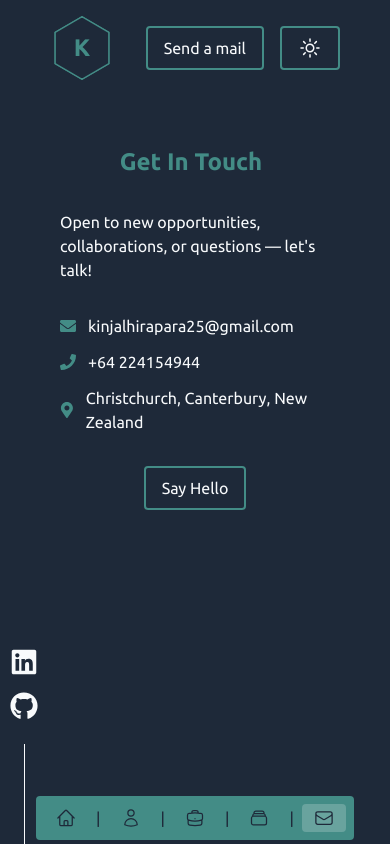
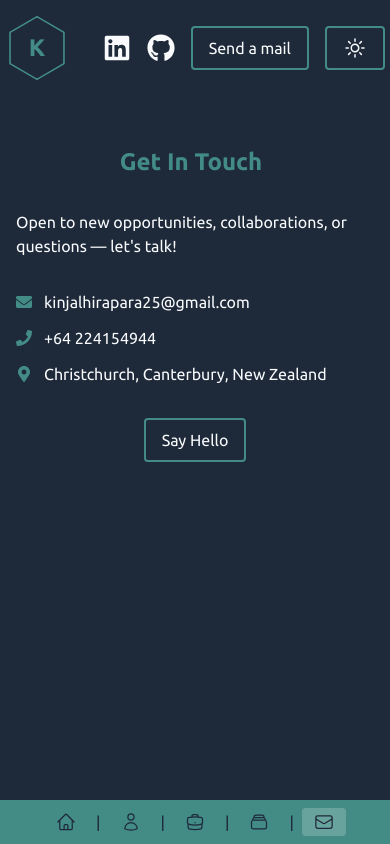
Before and after one commit to KinjalHirapara/portfolio, a React (Vite) app: page /contact in a window 390 px wide. Built offline with nearby package versions, Linux system fonts and the light colour scheme.

Commit message:
fixed height issue and update responsive style.

```diff
--- a/src/App.tsx
+++ b/src/App.tsx
@@ -1,7 +1,10 @@
 import "./App.css";
 import { ThemeProvider } from "./context/ThemeContext";
 import Page from "./components/page";
+import { useViewportHeight } from "./hooks/useViewportHeight";
 function App() {
+  useViewportHeight();
+
   return (
     <ThemeProvider>
       <Page />
--- a/src/components/About.tsx
+++ b/src/components/About.tsx
@@ -9,7 +9,7 @@ const About: React.FC = () => {
   return (
     <section
       id="about"
-      className="max-w-5xl mx-auto px-[60px] py-[30px] lg:px-4 lg:py-[10px] flex flex-col mobile-landscape-padding"
+      className="max-w-5xl mx-auto px-4 py-[30px] lg:py-[10px] flex flex-col mobile-landscape-padding"
     >
       <div className="flex flex-col md:flex-row gap-10 items-stretch pb-4">
         <div className="md:w-1/2 flex flex-col h-full">
--- a/src/components/Contact.tsx
+++ b/src/components/Contact.tsx
@@ -19,20 +19,20 @@ const Contact: React.FC = () => {
   return (
     <section
       id="contact"
-      className="max-w-5xl mx-auto px-[60px] py-[50px] lg:px-4 lg:py-[10px] h-auto lg:h-full flex flex-col items-center justify-center mobile-landscape-padding"
+      className="gap-8 max-w-5xl mx-auto px-4 py-[50px] lg:py-[10px] h-auto lg:h-full flex flex-col items-center justify-center mobile-landscape-padding"
     >
       <motion.div
         initial={{ opacity: 0, y: -30 }}
         animate={{ opacity: 1, y: 0 }}
         transition={{ duration: 0.6 }}
       >
-        <h2 className="text-2xl md:text-4xl font-bold mb-8 text-primary flex items-center gap-2">
+        <h2 className="text-2xl md:text-4xl font-bold text-primary flex items-center gap-2">
           <span className="numbered-heading"> Get In Touch</span>
           <span className="flex-1 h-px bg-primary"></span>
         </h2>
       </motion.div>
       <motion.p
-        className="mb-8 text-md text-textDark dark:text-textLight"
+        className="text-md text-textDark dark:text-textLight"
         initial={{ opacity: 0, y: 20 }}
         animate={{ opacity: 1, y: 0 }}
         transition={{ delay: 0.3, duration: 0.5 }}
@@ -40,7 +40,7 @@ const Contact: React.FC = () => {
         Open to new opportunities, collaborations, or questions — let's talk!
       </motion.p>
       <motion.div
-        className="mb-8 space-y-3 text-left w-full max-w-md mx-auto"
+        className="space-y-3 text-left w-full max-w-md mx-auto"
         variants={listVariants}
         initial="hidden"
         animate="visible"
--- a/src/components/Experience.tsx
+++ b/src/components/Experience.tsx
@@ -6,7 +6,7 @@ import { detailVariants } from "../utils/motion";
 const Experience: React.FC = () => {
   const [selectedExperience, setSelectedExperience] = useState(0);
   return (
-    <section className="max-w-5xl mx-auto px-[60px] py-[50px] lg:px-4 lg:py-[10px] flex flex-col mobile-landscape-padding">
+    <section className="max-w-5xl mx-auto px-4 py-[50px] lg:py-[10px] flex flex-col mobile-landscape-padding">
       <motion.div
         initial={{ opacity: 0, y: -30 }}
         animate={{ opacity: 1, y: 0 }}
--- a/src/components/Home.tsx
+++ b/src/components/Home.tsx
@@ -4,7 +4,7 @@ import profileImg from "../assets/profile.jpg";
 
 const Home: React.FC = () => {
   return (
-    <section className="max-w-5xl mx-auto px-[60px] py-[50px] lg:px-4 lg:py-[50px] flex flex-col justify-center mobile-landscape-padding">
+    <section className="max-w-5xl mx-auto px-4 py-[50px] lg:py-[50px] flex flex-col justify-center mobile-landscape-padding">
       <div className="flex flex-col-reverse md:flex-row gap-8 md:gap-2 items-center md:items-start">
         <div className="flex flex-col gap-6 flex-1">
           <motion.div
--- a/src/components/Nav.tsx
+++ b/src/components/Nav.tsx
@@ -1,15 +1,16 @@
 import { useTheme } from "../context/ThemeContext";
 import ThemeToggle from "./ThemeToggle";
 import { FaLinkedin, FaGithub } from "react-icons/fa";
-
+import { Link } from "react-router-dom";
 const Nav: React.FC = () => {
   const { theme } = useTheme();
 
   return (
     <>
       <nav
-        className={`px-[50px] py-4 flex justify-between items-center w-full`}
+        className={`px-[5px] md:px-[50px] py-4 flex justify-between items-center w-full`}
       >
+        <Link to="/">
           <div className="logo relative w-16 h-16 text-primary">
             <div
               className={`hex-container inset-0 z-0 absolute top-0 left-0  flex items-center justify-center text-2xl font-bold cursor-pointer`}
@@ -20,7 +21,28 @@ const Nav: React.FC = () => {
               K
             </div>
           </div>
+        </Link>
         <div className="flex items-center gap-4">
+          <div className="md:hidden flex gap-4 justify-center items-center">
+            <div>
+              <a
+                href="https://www.linkedin.com/in/kinjalhirapara"
+                className="transition hover:-translate-y-1 hover:text-primary"
+                target="_blank"
+              >
+                <FaLinkedin className="w-7 h-7 transition hover:-translate-y-1 hover:text-primary" />
+              </a>
+            </div>
+            <div>
+              <a
+                href="https://github.com/KinjalHirapara"
+                className="transition hover:-translate-y-1 hover:text-primary"
+                target="_blank"
+              >
+                <FaGithub className="w-7 h-7 transition hover:-translate-y-1 hover:text-primary" />
+              </a>
+            </div>
+          </div>
           <div className="flex gap-2">
             <a
               className="px-4 py-2 rounded border-2 border-primary bg-transparent transition
@@ -33,7 +55,7 @@ const Nav: React.FC = () => {
           <ThemeToggle />
         </div>
       </nav>
-      <div className="fixed bottom-0 md:left-[50px] left-[10px] z-9">
+      <div className="hidden md:block fixed bottom-10 md:left-[50px] left-[10px] z-9">
         <div className="flex flex-col gap-4 justify-center items-center">
           <div>
             <a
--- a/src/components/Works.tsx
+++ b/src/components/Works.tsx
@@ -9,7 +9,7 @@ const Works: React.FC = () => {
   return (
     <section
       id="projects"
-      className="max-w-5xl mx-auto flex flex-col px-[60px] py-[30px] lg:px-4 lg:py-[10px] mobile-landscape-padding"
+      className="max-w-5xl mx-auto flex flex-col px-4 py-[30px] lg:py-[10px] mobile-landscape-padding"
     >
       <motion.div
         initial={{ opacity: 0, y: -30 }}
--- a/src/components/page.tsx
+++ b/src/components/page.tsx
@@ -40,9 +40,9 @@ const SectionRouter: React.FC = () => {
         theme === "dark"
           ? "dark:bg-dark dark:text-textLight"
           : "bg-light text-textDark"
-      } h-screen w-screen `}
+      } w-screen `}
     >
-      <div className="flex flex-col h-screen">
+      <div className="flex flex-col full-height">
         <Nav />
         <div className="flex-1 flex flex-col overflow-auto">
           <div className="flex-1 overflow-auto">
@@ -54,8 +54,8 @@ const SectionRouter: React.FC = () => {
               <Route path="/contact" element={<Contact />} />
             </Routes>
           </div>
-          <div className="flex justify-center mb-1">
-            <div className="flex gap-4 bg-primary p-2 rounded text-textLight">
+          <div className="flex justify-center">
+            <div className="realative w-full flex justify-center gap-4 bg-primary p-2 text-textLight z-9">
               <div className="flex gap-2 justify-center items-center">
                 {navLinks.map((link, index) => {
                   const path = link.id === "home" ? "/" : `/${link.id}`;
--- /dev/null
+++ b/src/hooks/useViewportHeight.ts
@@ -0,0 +1,15 @@
+import { useEffect } from "react";
+
+export const useViewportHeight = (): void => {
+  useEffect(() => {
+    const setVH = (): void => {
+      const vh: number = window.innerHeight * 0.01;
+      document.documentElement.style.setProperty("--vh", `${vh}px`);
+    };
+
+    setVH();
+    window.addEventListener("resize", setVH);
+
+    return () => window.removeEventListener("resize", setVH);
+  }, []);
+};
--- a/src/index.css
+++ b/src/index.css
@@ -1,5 +1,7 @@
 @import "tailwindcss";
-
+:root {
+  --vh: 1vh;
+}
 @custom-variant dark (&:where(.dark, .dark *));
 
 @theme static {
@@ -10,6 +12,11 @@
   --color-light: #f8fafc;
   --color-textDark: #1e2939;
   --color-textLight: #f8fafc;
+}
+
+.full-height {
+  height: calc(var(--vh, 1vh) * 100);
+  height: 100dvh;
 }
 
 .dark {
```
Lines whose indentation alone changed are shown as unchanged.
